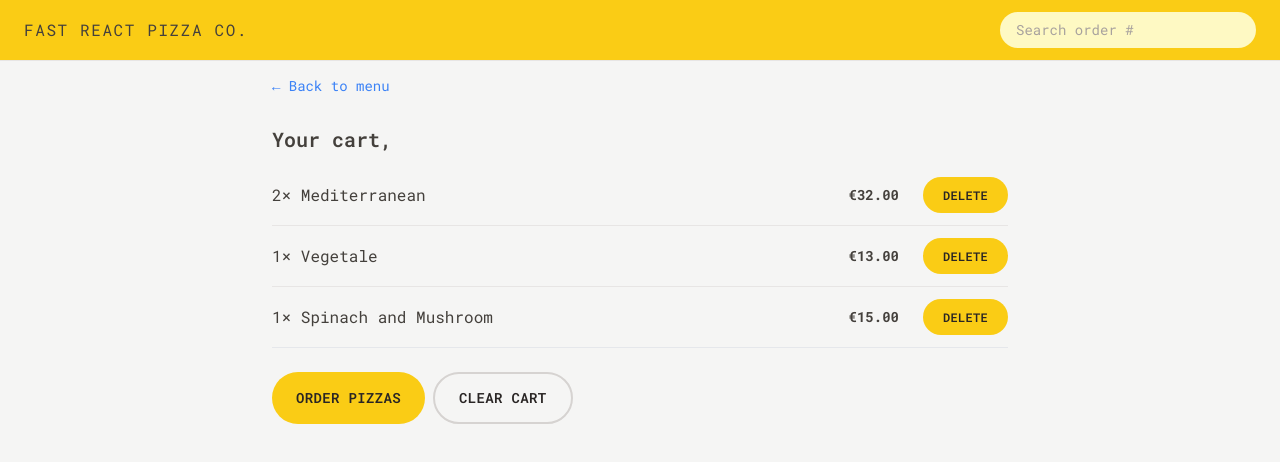
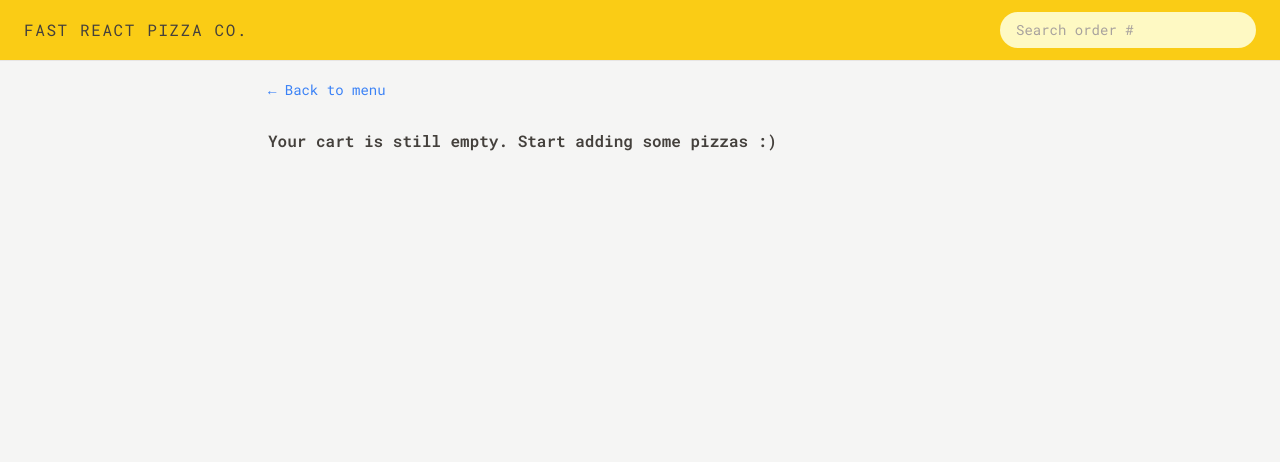
Before and after one commit to Abhishek7487/fast-react-pizza, a React (Vite) app: page /cart in a window 1280 px wide. Shown: the top 462 px of the page. Built offline with nearby package versions, Linux system fonts and the light colour scheme.

Commit message:
Building the Cart page

```diff
--- a/src/features/cart/Cart.jsx
+++ b/src/features/cart/Cart.jsx
@@ -1,36 +1,17 @@
-import { Link } from 'react-router-dom';
 import LinkButton from '../../ui/LinkButton';
 import Button from '../../ui/Button';
 import CartItem from './CartItem';
-import { useSelector } from 'react-redux';
+import EmptyCart from './EmptyCart';
 
-const fakeCart = [
-  {
-    pizzaId: 12,
-    name: 'Mediterranean',
-    quantity: 2,
-    unitPrice: 16,
-    totalPrice: 32,
-  },
-  {
-    pizzaId: 6,
-    name: 'Vegetale',
-    quantity: 1,
-    unitPrice: 13,
-    totalPrice: 13,
-  },
-  {
-    pizzaId: 11,
-    name: 'Spinach and Mushroom',
-    quantity: 1,
-    unitPrice: 15,
-    totalPrice: 15,
-  },
-];
+import { useDispatch, useSelector } from 'react-redux';
+import { clearCart, getCart } from './cartSlice';
 
 function Cart() {
   const username = useSelector((state) => state.user.username);
-  const cart = fakeCart;
+  const cart = useSelector(getCart);
+  const dispatch = useDispatch();
+
+  if (!cart.length) return <EmptyCart />;
 
   return (
     <div className="px-4 py-3">
@@ -48,7 +29,9 @@
         <Button to="/order/new" type="primary">
           Order pizzas
         </Button>
-        <Button type="secondary">Clear cart</Button>
+        <Button type="secondary" onClick={() => dispatch(clearCart())}>
+          Clear cart
+        </Button>
       </div>
     </div>
   );
--- a/src/features/cart/EmptyCart.jsx
+++ b/src/features/cart/EmptyCart.jsx
@@ -1,11 +1,13 @@
-import { Link } from 'react-router-dom';
+import LinkButton from '../../ui/LinkButton';
 
 function EmptyCart() {
   return (
-    <div>
-      <Link to="/menu">&larr; Back to menu</Link>
+    <div className="px-3 py-4">
+      <LinkButton to="/menu">&larr; Back to menu</LinkButton>
 
-      <p>Your cart is still empty. Start adding some pizzas :)</p>
+      <p className="mt-7 font-semibold">
+        Your cart is still empty. Start adding some pizzas :)
+      </p>
     </div>
   );
 }
--- a/src/features/cart/cartSlice.jsx
+++ b/src/features/cart/cartSlice.jsx
@@ -46,6 +46,8 @@
 
 export default cartSlice.reducer;
 
+export const getCart = (state) => state.cart.cart;
+
 export const getTotalCartQuantity = (state) =>
   state.cart.cart.reduce((sum, item) => sum + item.quantity, 0);
 
```
